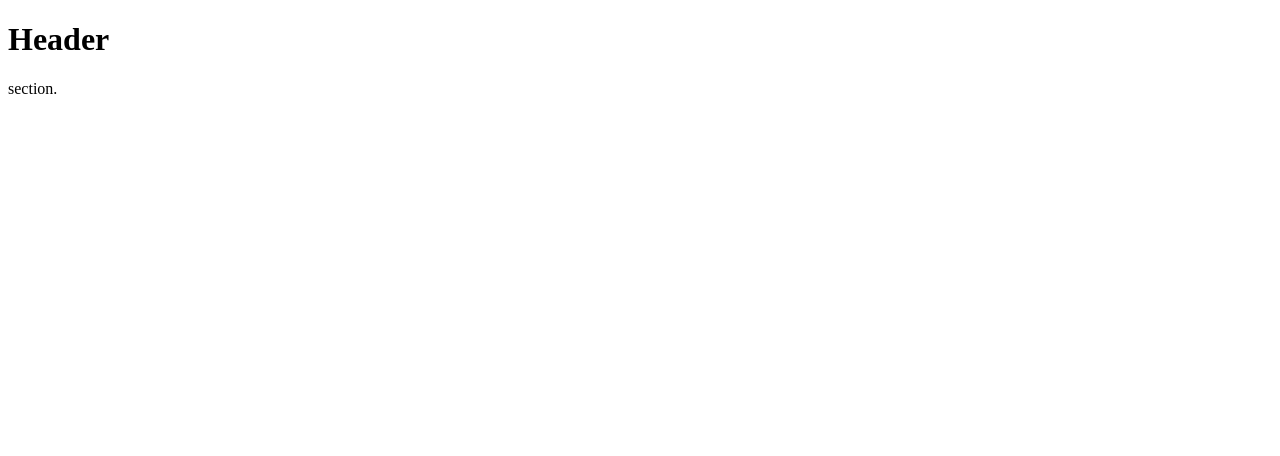
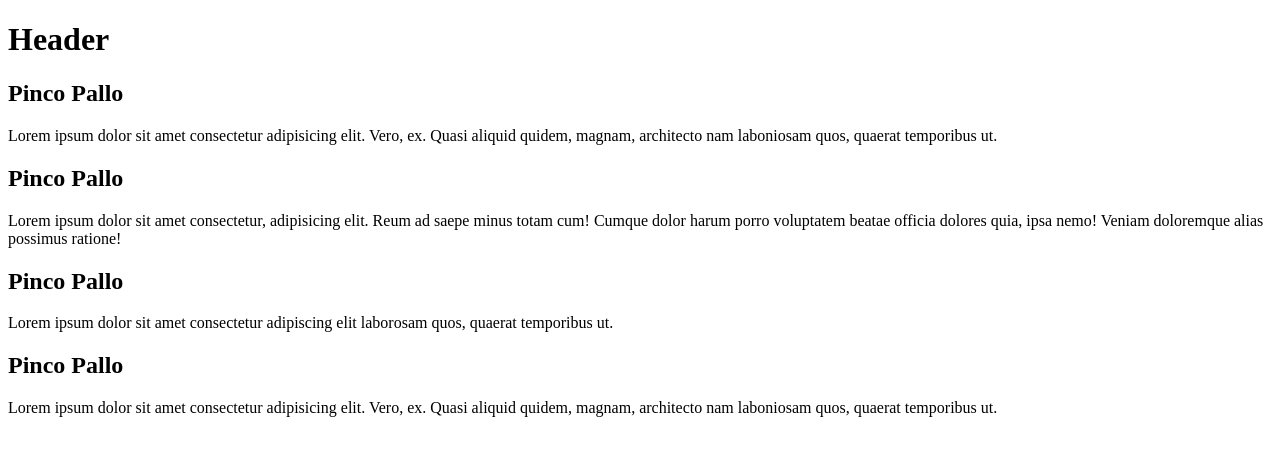
Before and after one commit to AndreaDistefanoDev/htmlcss-wireframe, a plain HTML site: page index.html in a window 1280 px wide. Drawn offline with Linux system fonts and the light colour scheme.

Commit message:
add page document

```diff
--- a/index.html
+++ b/index.html
@@ -1,18 +1,51 @@
 <!DOCTYPE html>
 <html lang="en">
+
 <head>
     <meta charset="UTF-8">
     <meta name="viewport" content="width=device-width, initial-scale=1.0">
     <title>Wireframe</title>
 </head>
+
 <body>
     <header id="site_header">
         <h1>Header</h1>
     </header>
     <!-- /#site_header -->
-     <main id="site_main">
-        section.
-     </main>
-     <!-- /#site_main -->
+    <main id="site_main">
+        <div class="document">
+            <article>
+                <header>
+                    <h2>Pinco Pallo</h2>
+                </header>
+                <p>Lorem ipsum dolor sit amet consectetur adipisicing elit. Vero, ex. Quasi aliquid quidem, magnam,
+                    architecto nam laboniosam quos, quaerat temporibus ut.</p>
+            </article>
+            <article>
+                <header>
+                    <h2>Pinco Pallo</h2>
+                </header>
+                <p>Lorem ipsum dolor sit amet consectetur, adipisicing elit. Reum ad saepe minus totam cum! Cumque dolor
+                    harum porro voluptatem beatae officia dolores quia, ipsa nemo!
+                    Veniam doloremque alias possimus ratione!</p>
+            </article>
+            <article>
+                <header>
+                    <h2>Pinco Pallo</h2>
+                </header>
+                <p>Lorem ipsum dolor sit amet consectetur adipiscing elit laborosam quos, quaerat temporibus ut.</p>
+            </article>
+            <article>
+                <header>
+                    <h2>Pinco Pallo</h2>
+                </header>
+                <p>Lorem ipsum dolor sit amet consectetur adipisicing elit. Vero, ex. Quasi aliquid quidem, magnam,
+                    architecto nam laboniosam quos, quaerat temporibus ut.</p>
+            </article>
+        </div>
+        <!-- /.document -->
+    </main>
+    <!-- /#site_main -->
 </body>
+
 </html>
```
